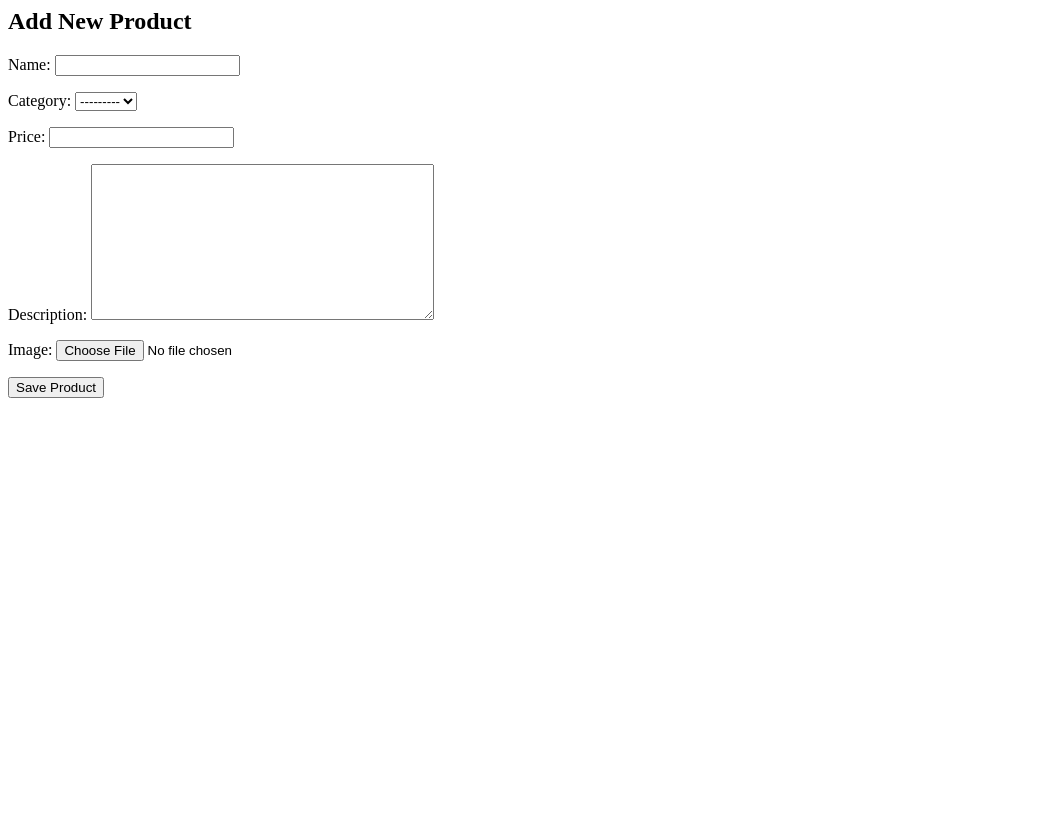
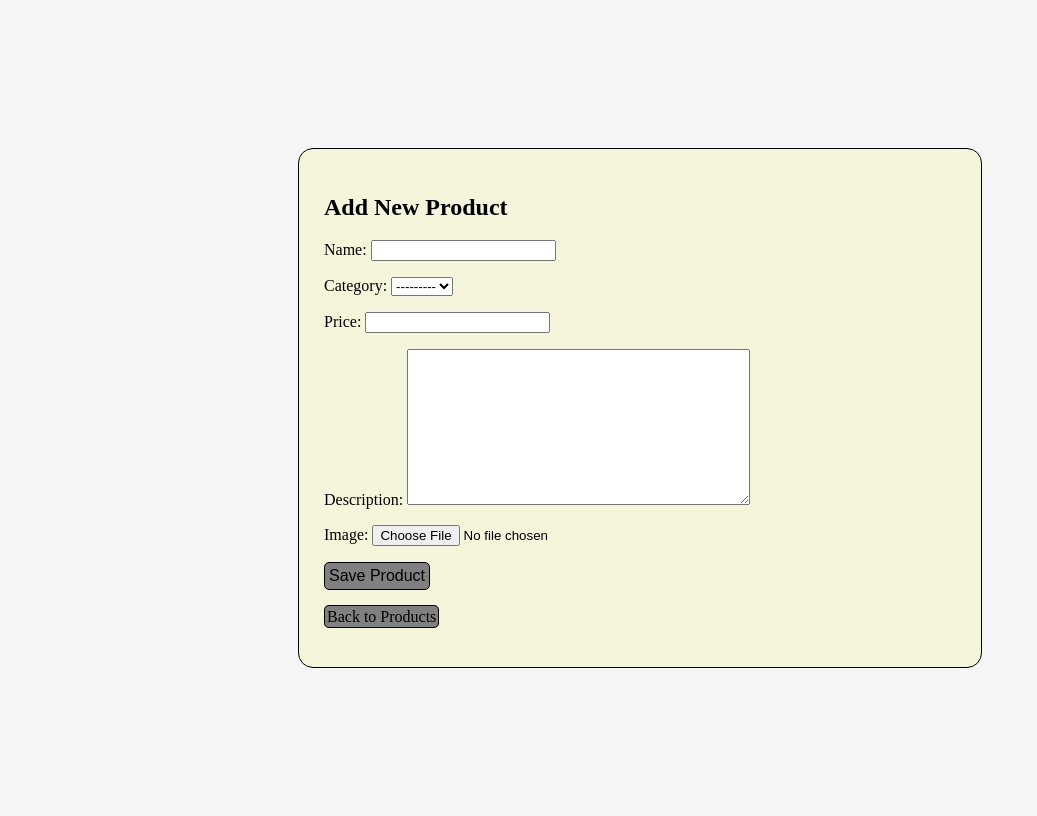
Before and after one commit to JohnMobutu0/API-Assignment, a Django app: page /add/ in a window 1280 px wide. Shown: the whole page, without its empty margins (0-1037 px from the left). Before the commit the page ends 398 px from the top, so only its background shows below. Run offline with Django 5.2, Linux system fonts and the light colour scheme; data that the repository does not hold is empty.

Commit message:
linking the product ui to the category ui

```diff
--- a/ecommerce/products/static/products/style_a.css
+++ b/ecommerce/products/static/products/style_a.css
@@ -34,6 +34,36 @@ body {
     border-radius: 5px;
     background-color: gray;
     color: black;
-    padding: 7px;
-    font-weight: 500;
+    padding: 4px;
+    font-weight: 450;
+    font-size: 16;
 }
+
+
+
+.products {
+    border: 1px solid black;
+    border-radius: 15px;
+    width: 50%;
+    background-color: beige;
+    padding: 25px;
+}
+
+.products a {
+    border: 1px solid black;
+    border-radius: 5px;
+    text-decoration: none;
+    background-color: gray;
+    color: black;
+    padding: 2px;
+}
+
+.products button {
+    border: 1px solid black;
+    border-radius: 5px;
+    background-color: gray;
+    color: black;
+    padding: 4px;
+    font-weight: 450;
+    font-size: 16;
+}
--- a/ecommerce/products/templates/products/add_product.html
+++ b/ecommerce/products/templates/products/add_product.html
@@ -1,6 +1,12 @@
-<h2>Add New Product</h2>
-<form method="POST" enctype="multipart/form-data">
-    {% csrf_token %}
-    {{ form.as_p }}
-    <button type="submit">Save Product</button>
-</form>
+{% load static %}
+<link rel="stylesheet" href="{% static 'products/style_a.css'%}" />
+<div class="products">
+
+    <h2>Add New Product</h2>
+    <form method="POST" enctype="multipart/form-data">
+        {% csrf_token %}
+        {{ form.as_p }}
+        <button type="submit">Save Product</button><br><br>
+        <a href="{% url 'products:product_list' %}">Back to Products</a>
+    </form>
+</div>
--- a/ecommerce/products/templates/products/category_list.html
+++ b/ecommerce/products/templates/products/category_list.html
@@ -10,6 +10,7 @@
 
   <div class="category">
         <h1>Categories</h1>
+        <a href="{% url 'products:product_list' %}">View Products</a><br><br>
     <a href="{% url 'products:add_category' %}">Add New Category</a>
 
     <ul>
@@ -21,7 +22,7 @@
         <li>No categories yet.</li>
       {% endfor %}
     </ul>
-{% comment %} <a href="{% url 'product_list' %}">View Products</a> {% endcomment %}
+
 
 </div>
 
--- a/ecommerce/products/views.py
+++ b/ecommerce/products/views.py
@@ -27,7 +27,7 @@ def add_product(request):
         form = ProductForm(request.POST, request.FILES) # request.FILES is required for images
         if form.is_valid():
             form.save()
-            return redirect('product_list') # Redirect to the display page after saving
+            return redirect('products:product_list') # Redirect to the display page after saving
     else:
         form = ProductForm()
 
```
Also changed, not shown: ecommerce/products/templates/products/product_form.html (+9 -5 lines), ecommerce/products/templates/products/product_list.html (+7 -0 lines), ecommerce/media/products/2006_Nouvelles_provinces_de_la_République_Démocratique_du_Congo.png (added). Lines whose indentation alone changed are shown as unchanged.
